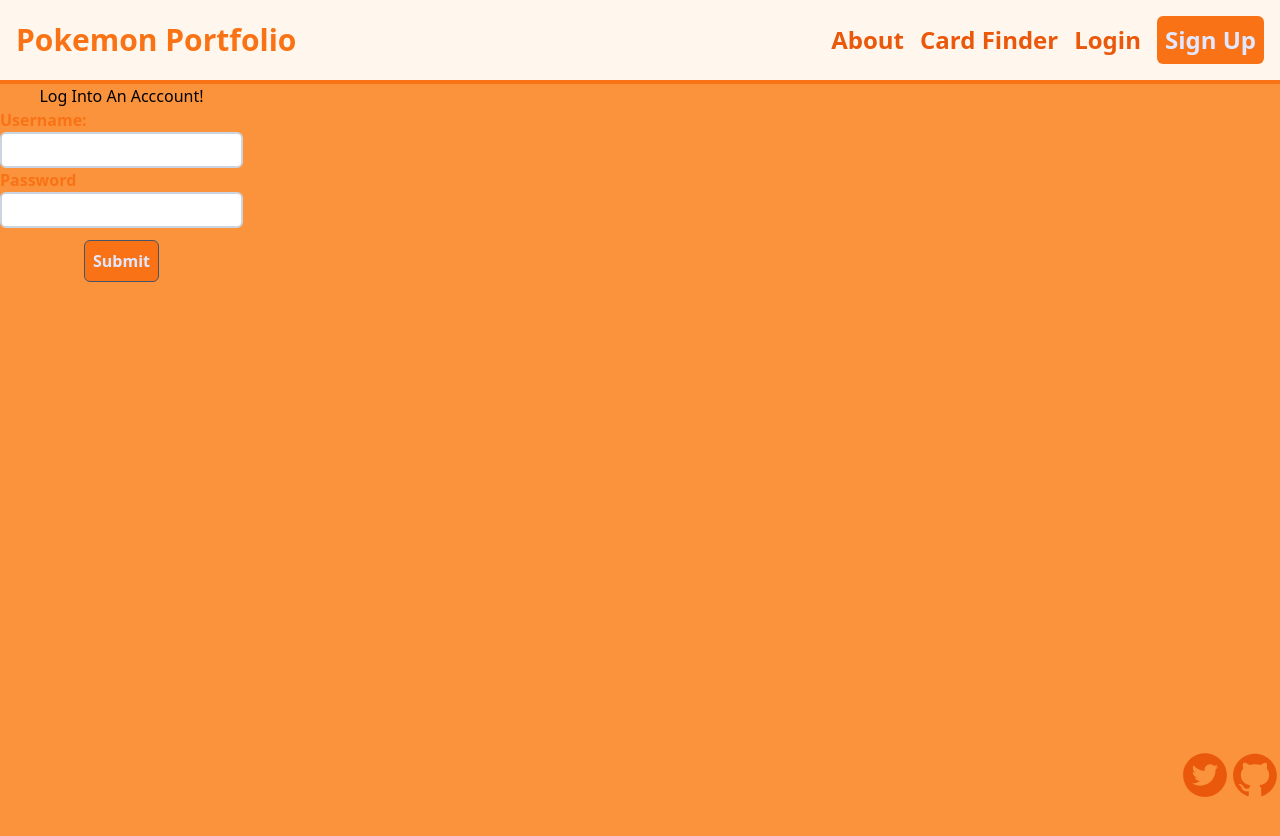
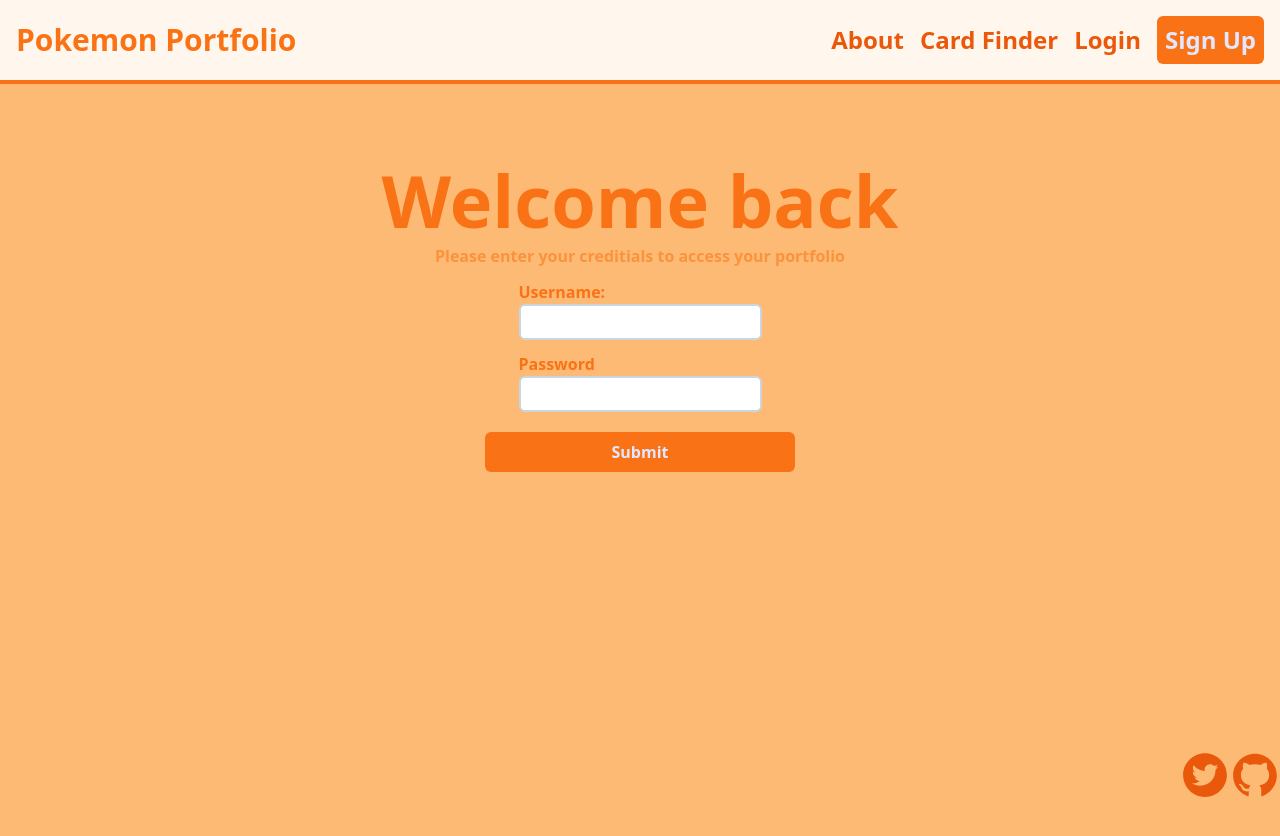
Before and after one commit to AlexanderLeino/vite-pokemon-collection, a React (Vite) app: page /login in a window 1280 px wide. Shown: the top 836 px of the page. Before the commit the page ends 800 px from the top, so only its background shows below. Built offline with nearby package versions, Linux system fonts and the light colour scheme.

Commit message:
developed script to detect if

```diff
--- a/src/components/Form/Login/loginAccount.tsx
+++ b/src/components/Form/Login/loginAccount.tsx
@@ -6,6 +6,7 @@
 import { loginUserState } from '../../../interfaces/form-states'
 import axios from 'axios'
 import AuthService from '../../../utlis/Auth'
+import { Layout } from '../../Layout'
 import { useAuthContext } from '../../../context/AuthCtx'
 export const LoginForm = () => {
   let Auth = useAuthContext()
@@ -24,13 +25,16 @@
     setLoginInfo({...loginInfo, [e.target.name]: e.target.value})
   };
   return (
-    <form onSubmit={(e) => handleSubmit(e)}>
-    <Flex justifyContent='justify-center'  alignItems='items-center' flexDirection='flex-col '>
-    <div>Log Into An Acccount!</div>
-      <Input label='Username:' name={'userName'} onChange={handleChange} type='text'/>
-      <Input label='Password'name={'password'} onChange={handleChange} type='text'/>
-      <Button margin='mt-3' onClick={handleSubmit}>Submit</Button>
-    </Flex>
-</form>
+  <Flex width='w-full' height='h-full' backgroundColor='bg-orange-300' justifyContent='justify-center'>
+    <form className='mt-20' onSubmit={(e) => handleSubmit(e)}>
+      <Flex justifyContent='justify-center'  alignItems='items-center' flexDirection='flex-col'>
+        <div className='text-orange-500 font-bold text-7xl'>Welcome back</div>
+        <div className='text-orange-400 mt-2 font-bold'>Please enter your creditials to access your portfolio</div>
+        <Input margin='mt-3' label='Username:' name={'userName'} onChange={handleChange} type='text'/>
+        <Input margin='mt-3' label='Password'name={'password'} onChange={handleChange} type='text'/>
+        <Button border='border-0' width='w-3/5' margin='mt-5' onClick={handleSubmit}>Submit</Button>
+      </Flex>
+    </form>
+  </Flex>
   )
 }
--- a/src/components/QuantityController/index.tsx
+++ b/src/components/QuantityController/index.tsx
@@ -44,6 +44,7 @@
     }
 
     const submitQuanityChange = async () => {
+        console.log("Quantity Change Submitted")
         await axios.post("http://localhost:3001/api/user/updateCardList", {
             data: { quantityValue: displayedQuantity, userId: currentUser.userId, cardData: { cardName, cardNumber } },
         })
--- a/src/pages/CardVault.tsx
+++ b/src/pages/CardVault.tsx
@@ -13,9 +13,10 @@
   const {currentUser} = useAuthContext()
   const notify = () => toast("User has been Updated!")
   const getUserCollection = async () => {
-    let {data: {cardCollection, portfolioValue, tags}} = await axios.post('http://localhost:3001/api/user/userCollection', {
+    let {data: {cardCollection, portfolioValue}} = await axios.post('http://localhost:3001/api/user/userCollection', {
       data: currentUser.userId
     })
+    console.log("USER COLLECTION CALLED", portfolioValue)
     setPortValue(portfolioValue)
     setUserCollection(cardCollection)
   }
```
Also changed, not shown: 2 other files (tests, documents, lock files or other folders).
